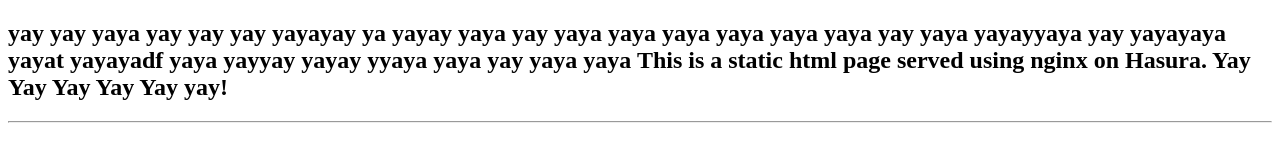
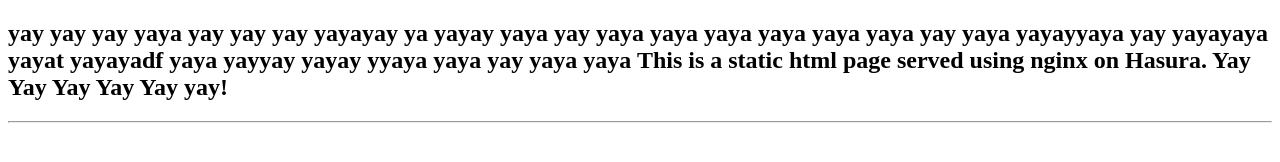
Before and after one commit to tirumaraiselvan/nginx-githook-demo, a plain HTML site: page app/src/index.html in a window 1280 px wide. Drawn offline with nearby package versions, Linux system fonts and the light colour scheme.

Commit message:
kaljdlfa

```diff
--- a/app/src/index.html
+++ b/app/src/index.html
@@ -9,7 +9,7 @@
   	<script src="https://cdnjs.cloudflare.com/ajax/libs/underscore.js/1.8.3/underscore-min.js"></script>
   </head>
   <body>
-    <h2> yay yay yaya yay yay yay yayayay ya yayay yaya yay yaya yaya yaya yaya yaya yaya yay yaya yayayyaya yay yayayaya yayat yayayadf yaya yayyay yayay yyaya yaya yay yaya yaya This is a static html page served using nginx on Hasura. Yay Yay Yay Yay Yay yay!</h2>
+    <h2>yay yay yay yaya yay yay yay yayayay ya yayay yaya yay yaya yaya yaya yaya yaya yaya yay yaya yayayyaya yay yayayaya yayat yayayadf yaya yayyay yayay yyaya yaya yay yaya yaya This is a static html page served using nginx on Hasura. Yay Yay Yay Yay Yay yay!</h2>
     <h3 style="color:#d5d5d5;">
       <em>
     </h3>
```
